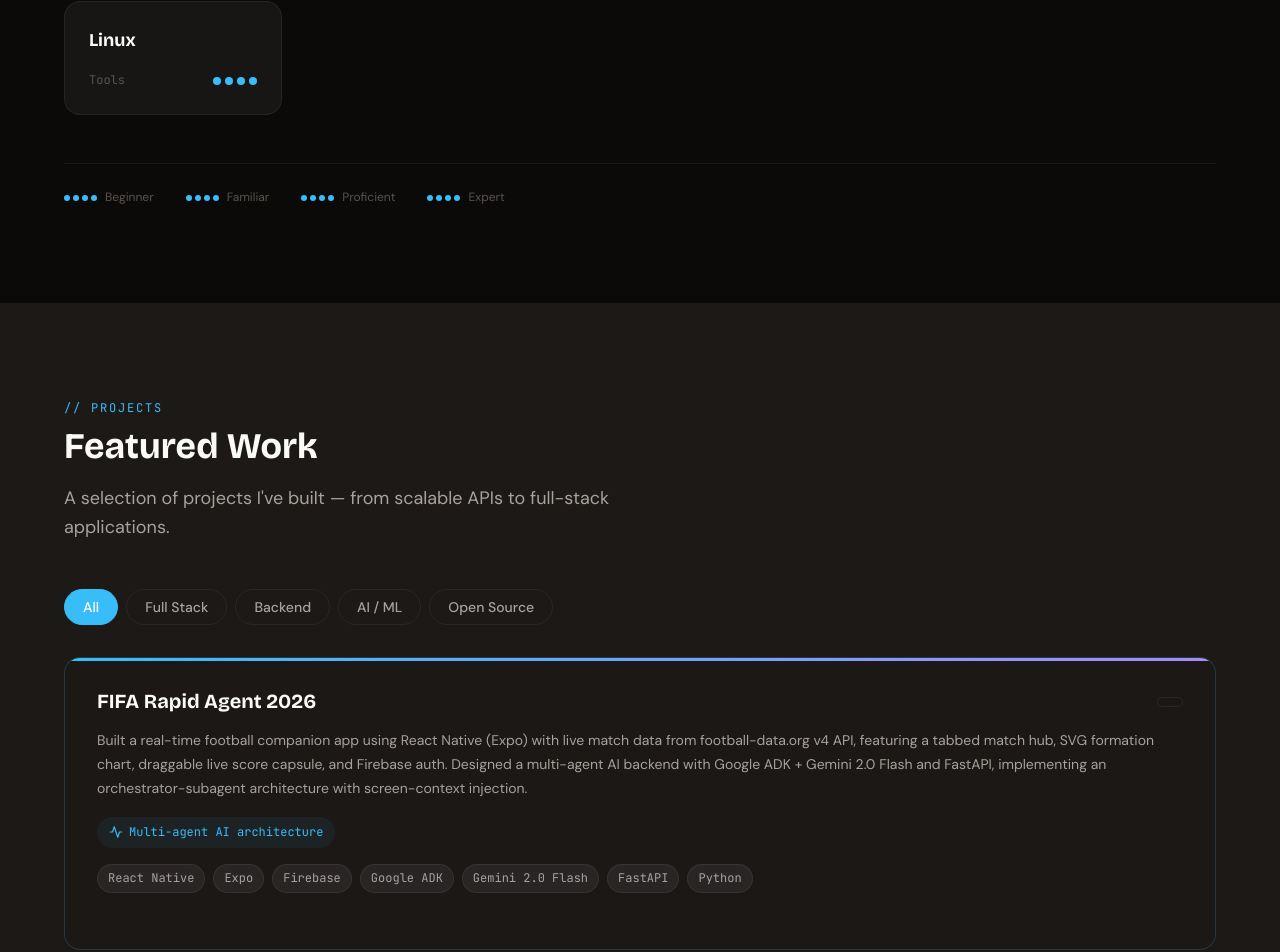
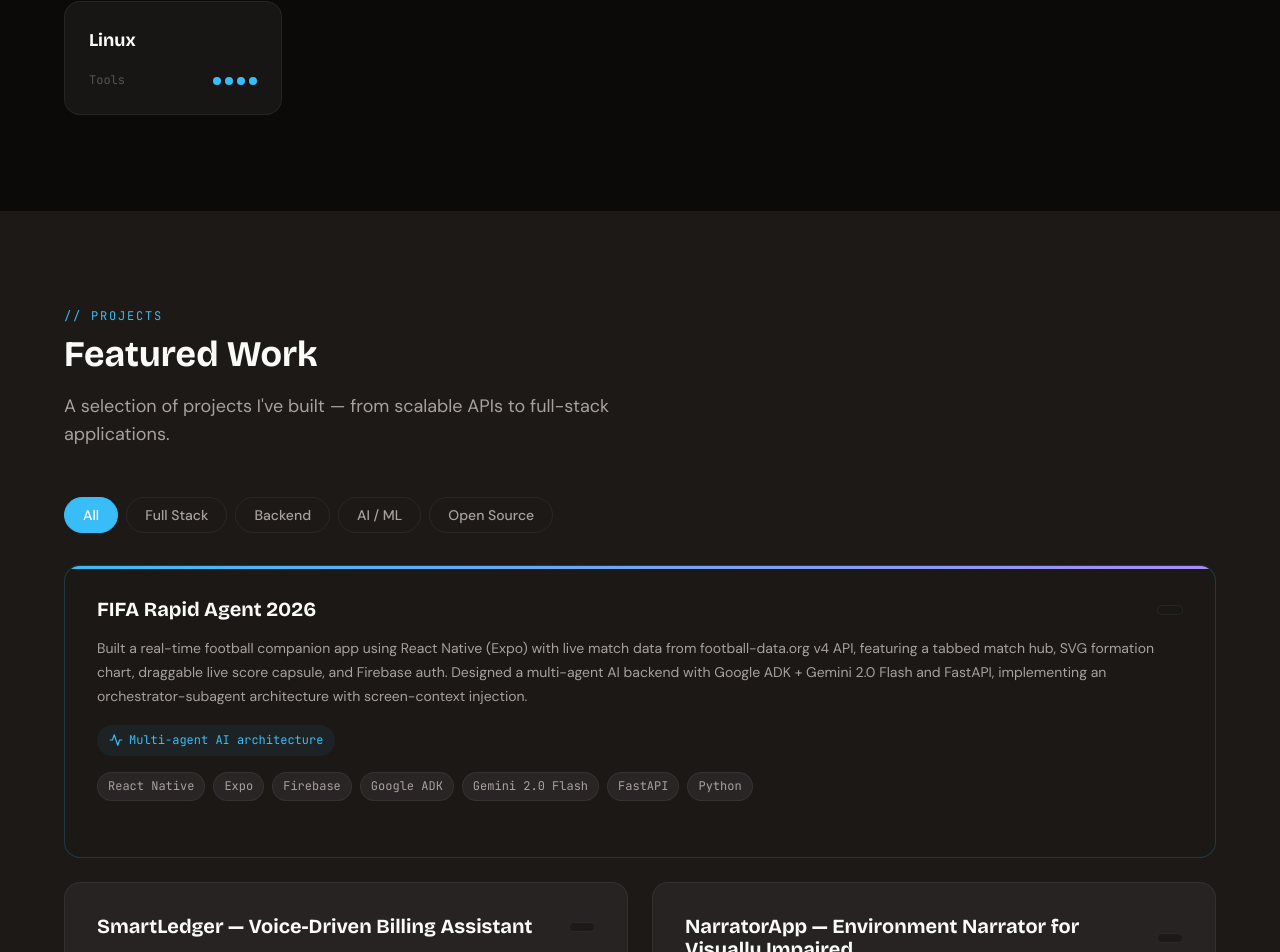
Before and after one commit to rahulm820/Portfolio, a React (Vite) app: page / in a window 1280 px wide. Shown: the part 3044-3996 px from the top of the page. Built offline with nearby package versions, Linux system fonts and the light colour scheme.

Commit message:
Chnage skills legend-dots

```diff
--- a/src/components/Skills.jsx
+++ b/src/components/Skills.jsx
@@ -58,7 +58,7 @@ export default function Skills() {
         </div>
 
         {/* Proficiency legend */}
-        <div className="proficiency-legend">
+        {/* <div className="proficiency-legend">
           {Object.entries(proficiencyLevels).map(([label, level]) => (
             <div className="legend-item" key={label}>
               <div className="legend-dots">
@@ -69,7 +69,7 @@ export default function Skills() {
               <span className="legend-label">{label}</span>
             </div>
           ))}
-        </div>
+        </div> */}
       </div>
     </section>
   );
```
